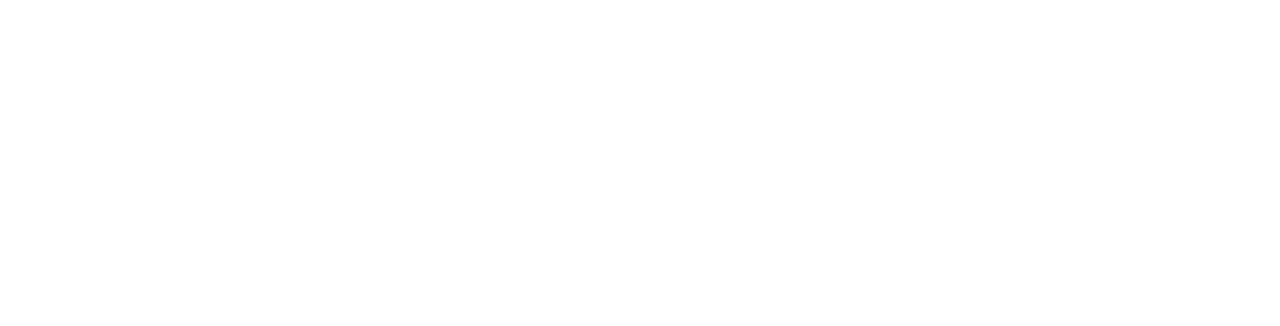
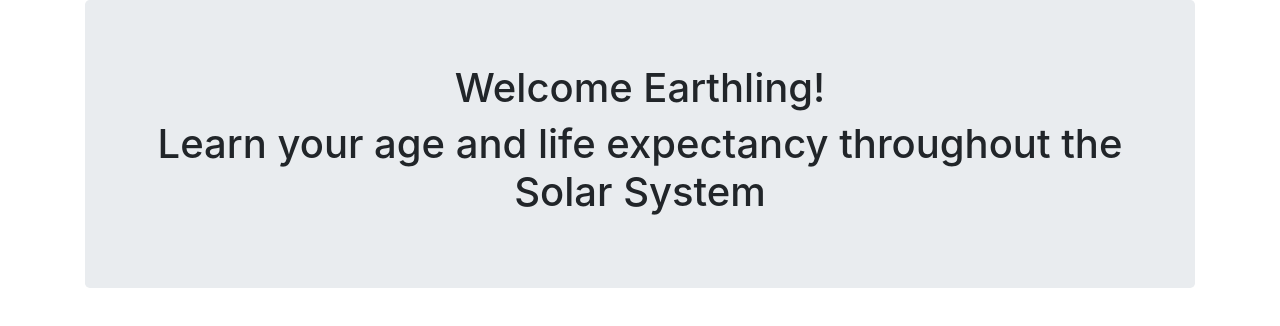
Before and after one commit to jessicarubinwilliams/super-galactic-age-calculator, a website built with webpack: page src/index.html in a window 1280 px wide. Built offline with nearby package versions, Linux system fonts and the light colour scheme.

Commit message:
Add Jumbotron.

```diff
--- a/src/index.html
+++ b/src/index.html
@@ -6,7 +6,13 @@
 </head>
 
 <body>
-
+  <div class="container">
+    <div class="jumbotron">
+      <div id="background"></div>
+      <h1 class="text-center big-bottom-margin">Welcome Earthling!</h1>
+      <h1 class="text-center big-top-margin">Learn your age and life expectancy throughout the Solar System</h1>
+    </div>
+  </div>
 </body>
 
 </html>
```
